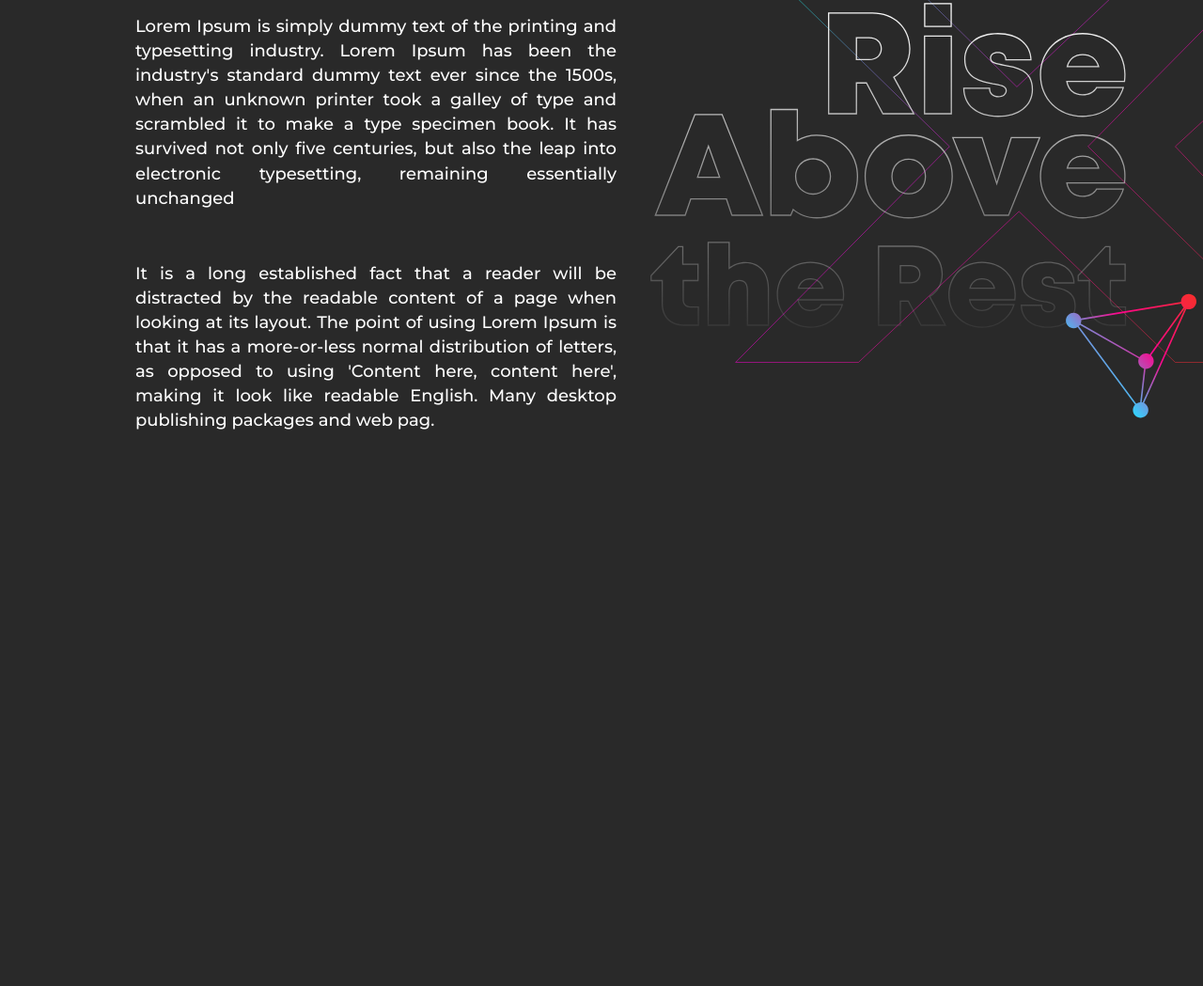
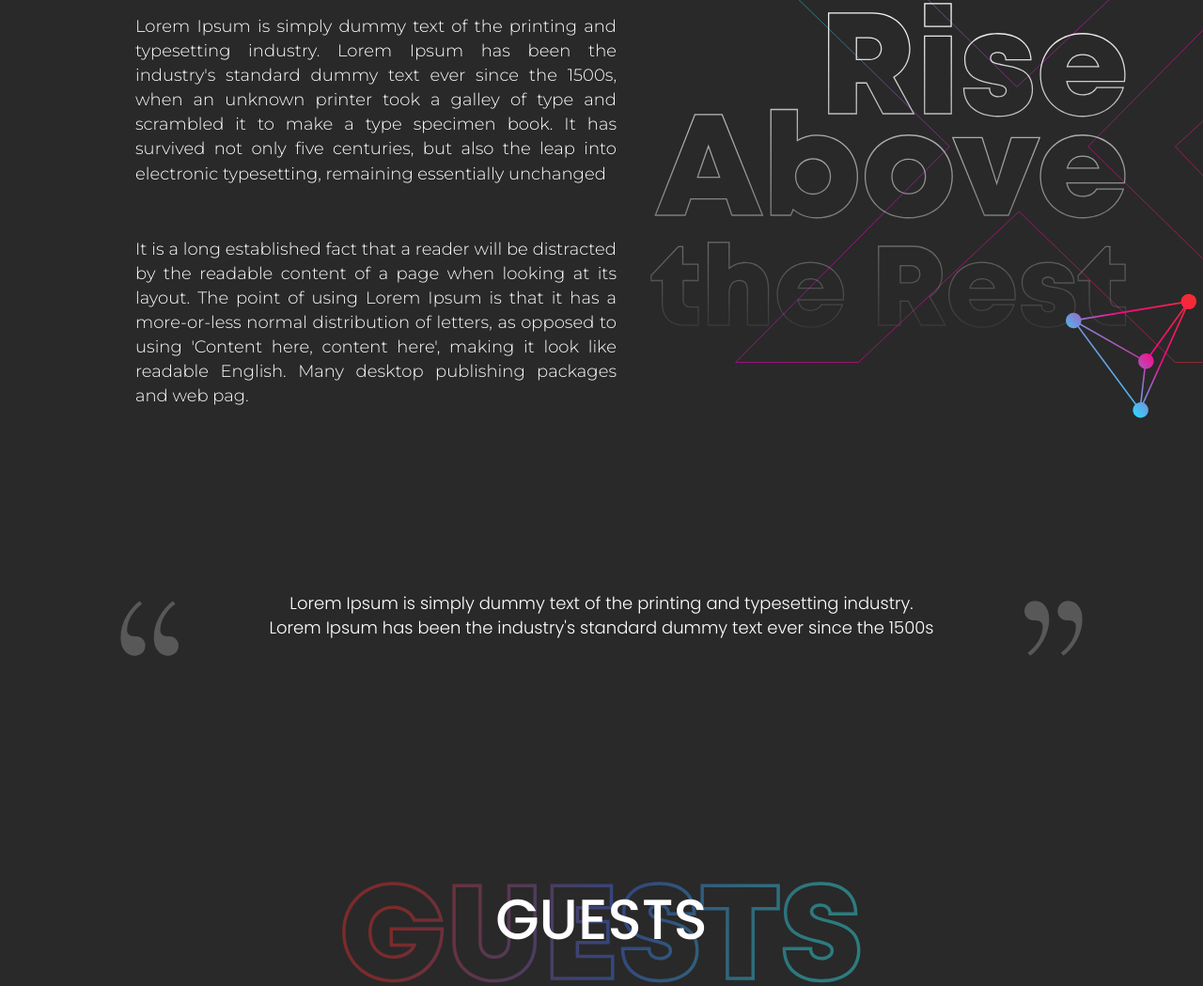
Before and after one commit to vishnuMohanan01/excelsior-2021, a Gatsby site: page / in a window 1280 px wide. Shown: the part 334-1383 px from the top of the page at 94% size. Before the commit the page ends 938 px from the top, so only its background shows below. Built offline with nearby package versions, Linux system fonts and the light colour scheme; Gatsby itself is replaced by a stand-in of ours.

Commit message:
added quotes

```diff
--- a/src/components/about/about.module.css
+++ b/src/components/about/about.module.css
@@ -46,7 +46,7 @@
     color: #fff;
     font-size: 18px;
     font-family: 'Montserrat', sans-serif;
-    font-weight: 500;
+    font-weight: 300;
     margin: 3rem 0 0 8rem;
     width: 40vw;
     text-align: justify;
--- a/src/components/layout.css
+++ b/src/components/layout.css
@@ -1,6 +1,8 @@
 @import url('https://fonts.googleapis.com/css2?family=Montserrat:wght@100;500&family=Poppins:wght@500&display=swap');
 @import url('https://fonts.googleapis.com/css2?family=Montserrat:wght@600&display=swap');
 @import url('https://fonts.googleapis.com/css2?family=Poppins:wght@600&display=swap');
+@import url('https://fonts.googleapis.com/css2?family=Poppins:wght@300&display=swap');
+@import url('https://fonts.googleapis.com/css2?family=Montserrat:wght@300&display=swap');
 
 html {
   -ms-text-size-adjust: 100%;
--- /dev/null
+++ b/src/components/quote/index.js
@@ -0,0 +1,3 @@
+import Quotes from "./quote";
+
+export default Quotes;
--- /dev/null
+++ b/src/components/quote/quote.js
@@ -0,0 +1,32 @@
+import React from 'react'
+import * as quoteStyles from './quote.module.css';
+import { StaticImage } from "gatsby-plugin-image"
+
+
+function Quotes() {
+  return (
+    <div className={quoteStyles.container}>
+      <StaticImage
+        src={"../../images/quote1.svg"}
+        alt={"quote"}
+        placeholder={"blurred"}
+        width={188}
+        height={180}
+        className={quoteStyles.q1}
+      />
+      <div className={quoteStyles.quotes}>
+        <p className={quoteStyles.quoteText}>Lorem Ipsum is simply dummy text of the printing and typesetting industry. Lorem Ipsum has been the industry's standard dummy text ever since the 1500s</p>
+      </div>
+      <StaticImage
+        src={"../../images/quote2.svg"}
+        alt={"quote"}
+        placeholder={"blurred"}
+        width={188}
+        height={180}
+        className={quoteStyles.q2}
+      />
+    </div>
+  )
+}
+
+export default Quotes
--- /dev/null
+++ b/src/components/quote/quote.module.css
@@ -0,0 +1,28 @@
+.container{
+    height: 10rem;
+    width: 80%;
+    margin: 8rem auto 0 auto;
+    display: flex;
+    flex-direction: row;
+    justify-content: space-between;
+    align-items:center;
+}
+
+.q1 {
+
+}
+
+
+.quoteText {
+    color: #FFFFFF;
+    font-family: 'Poppins', sans-serif;
+    font-weight: 300;
+    text-align: center;
+    width: 80%;
+    margin-left: auto;
+    margin-right: auto;
+}
+
+.q1 {
+
+}
--- a/src/pages/index.js
+++ b/src/pages/index.js
@@ -12,6 +12,7 @@ import Contact from "../components/contact"
 import Pack from "../components/packs"
 import { useEffect, useRef, useState } from "react"
 import Header from "../components/header"
+import Quotes from "../components/quote"
 
 const IndexPage = () => {
   const [tabSelected, setTabSelected] = useState("about");
@@ -48,6 +49,10 @@ const IndexPage = () => {
       <Header tabSelected={tabSelected} setTabSelected={setTabSelected} scrollToRef={scrollToRef} contactRef={contactRef} sponsorRef={sponsorRef} aboutRef={aboutRef} />
       <Landing aboutRef={aboutRef} />
       <About aboutBottomRef={aboutBottomRef} />
+      <Quotes />
+      <Guests />
+      <Pack />
+      <Contact />
     </Layout>
   );
 }
```
Also changed, not shown: src/images/quote1.svg (added), src/images/quote2.svg (added).
